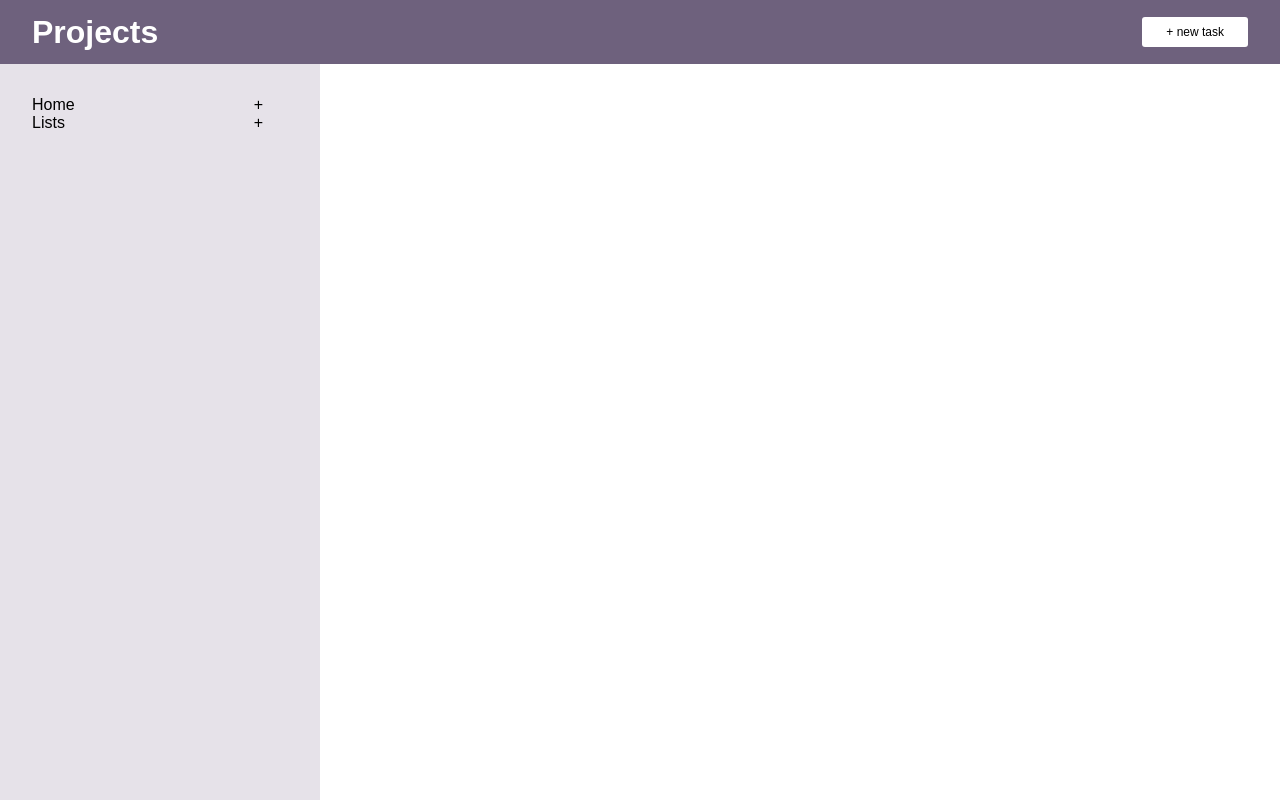
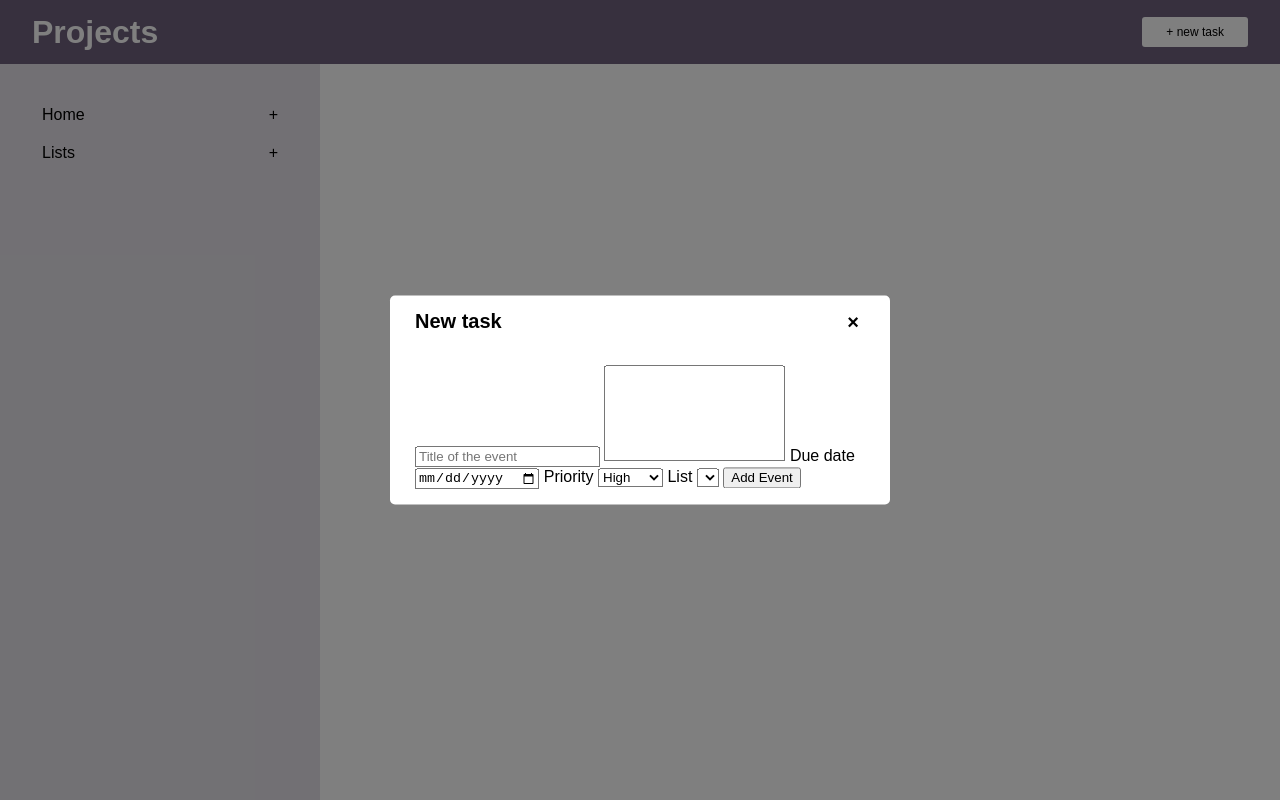
Before and after one commit to anthonyshibitov/todo, a website built with webpack: page dist/index.html in a window 1280 px wide. Both pictures are taken after a click on the button "+ new task". Built offline with nearby package versions, Linux system fonts and the light colour scheme.

Commit message:
Add modal

```diff
--- a/src/DOMhandler.js
+++ b/src/DOMhandler.js
@@ -11,7 +11,6 @@ export default class DOMHandler {
 
         const homeLists = window.document.getElementById('home-lists');
         const homeListsLabel = homeLists.firstElementChild;
-        console.log(homeListsLabel);
         homeListsLabel.addEventListener('click', () => {
             homeLists.classList.toggle('active');
         });
@@ -21,5 +20,46 @@ export default class DOMHandler {
         userListsLabel.addEventListener('click', () => {
             userLists.classList.toggle('active');
         })
+
+        const openNewEventButtons = window.document.querySelectorAll('[data-modal-target]');
+        const closeNewEventButtons = window.document.querySelectorAll('[data-close-button]');
+        const overlay = window.document.getElementById('overlay');
+
+        overlay.addEventListener('click', () => {
+            const modals = window.document.querySelectorAll('.modal.active');
+            modals.forEach(modal => {
+                this.closeModal(modal, overlay);
+            });
+        });
+
+        openNewEventButtons.forEach(button => {
+            button.addEventListener('click', () => {
+                const modal = window.document.querySelector(button.dataset.modalTarget);
+                this.openModal(modal, overlay);
+            });
+        });
+
+        closeNewEventButtons.forEach(button => {
+            button.addEventListener('click', () => {
+                const modal = button.closest('.modal');
+                this.closeModal(modal, overlay);
+            })
+        })
+    }
+
+    openModal(modal, overlay) {
+        if (modal == null) return;
+        modal.classList.add('active');
+        overlay.classList.add('active');
+    }
+
+    closeModal(modal, overlay) {
+        if (modal == null) return;
+        modal.classList.remove('active');
+        overlay.classList.remove('active');
+    }
+
+    updateParentList(lists) {
+
     }
 }
--- /dev/null
+++ b/src/css/modal.css
@@ -0,0 +1,59 @@
+.modal {
+    position: fixed;
+    top: 50%;
+    left: 50%;
+    transform: translate(-50%, -50%) scale(0);
+    z-index: 10;
+    background-color: white;
+    width: 500px;
+    max-width: 80%;
+    transition: 200ms ease-in-out;
+    border-radius: 5px;
+}
+
+.modal.active {
+    transform: translate(-50%, -50%) scale(1);
+}
+
+#overlay {
+    position: fixed;
+    opacity: 0;
+    top: 0;
+    right: 0;
+    bottom: 0;
+    left: 0;
+    background-color: rgba(0, 0, 0, 0.5);
+    z-index: 9;
+    pointer-events: none;
+    transition: 200ms ease-in-out;
+}
+
+#overlay.active {
+    opacity: 1;
+    pointer-events: all;
+}
+
+.modal-header {
+    display: flex;
+    justify-content: space-between;
+    align-content: center;
+    padding: 15px 25px;
+}
+
+.modal-header .close-button {
+    cursor: pointer;
+    border: none;
+    outline: none;
+    background: none;
+    font-size: 1.25rem;
+    font-weight: bold;
+}
+
+.modal-title {
+    font-weight: bold;
+    font-size: 1.25rem;
+}
+
+.modal-body {
+    padding: 15px 25px;
+}
--- a/src/css/nav-bar.css
+++ b/src/css/nav-bar.css
@@ -14,17 +14,19 @@
 } */
 
 li {
-    margin: 5px 10px;
+    margin: 5px 20px;
+    font-size: 0.9rem;
 }
 
 .list-label {
     position: relative;
+    padding: 10px;
 }
 
 .list-label::before {
     content: '+';
     position: absolute;
-    right: 25px;
+    right: 10px;
     top: 50%;
     transform: translateY(-50%);
 }
@@ -42,3 +44,7 @@ li {
     height: auto;
     /* overflow: auto; */
 }
+
+.list-label:hover {
+    background-color: hsl(270, 12%, 95%);
+}
--- a/src/index.js
+++ b/src/index.js
@@ -1,6 +1,7 @@
 import './css/body.css';
 import './css/header-bar.css';
 import './css/nav-bar.css';
+import './css/modal.css';
 import Event from './eventClass.js';
 import List from './listClass.js';
 import Storage from './storageHandler.js';
@@ -10,6 +11,9 @@ let eventTest = new Event('title','descrip','11/12/22', 'HIGH', false);
 let eventTest2 = new Event('title2', 'descrip2', '11/13/22', 'LOW', false);
 
 const lists = [];
+
+const defaultList = new List('default');
+lists.push(defaultList);
 
 let listTest = new List('list test');
 let listTest2 = new List('list test 2');
```
Also changed, not shown: dist/index.html, dist/main.js.
